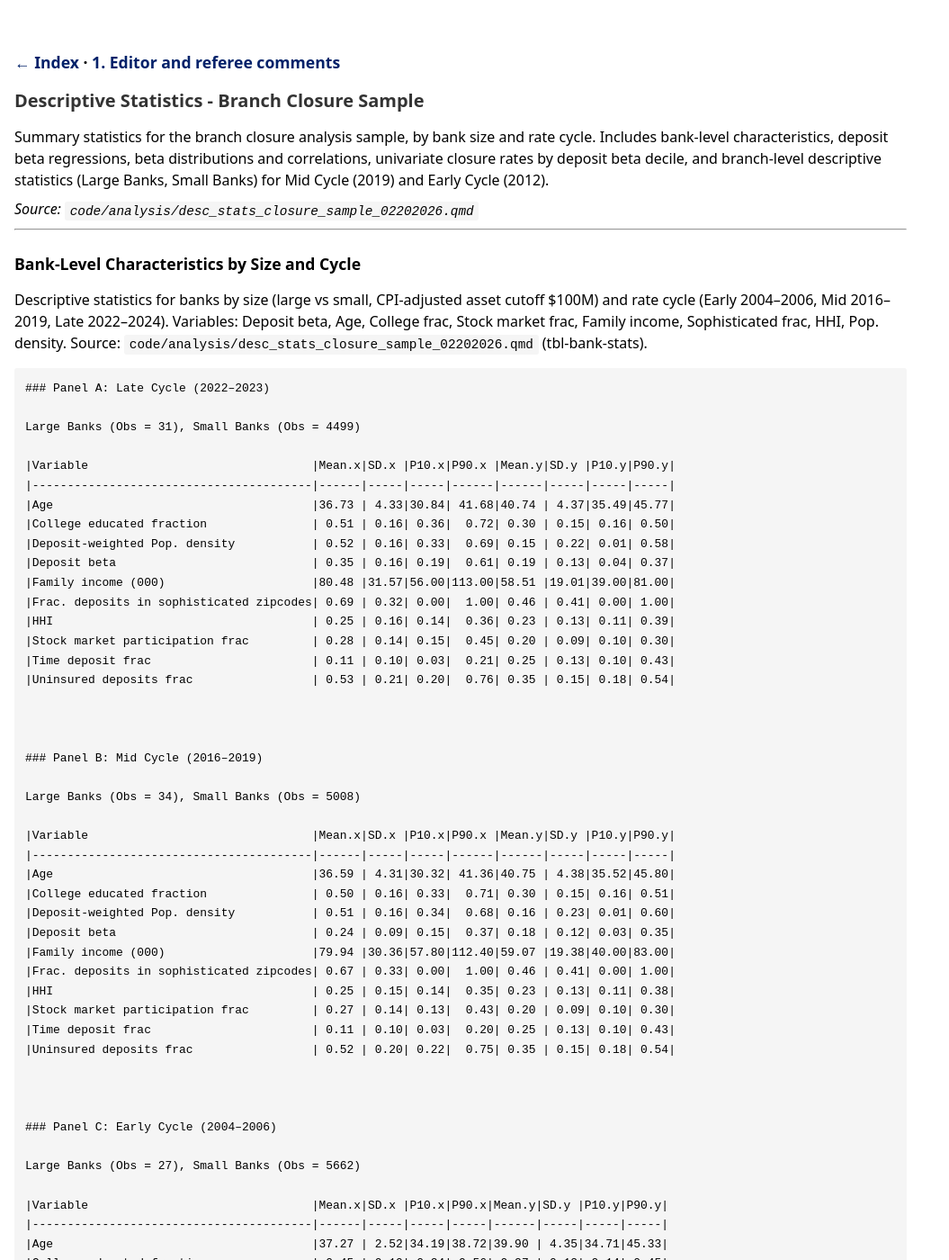
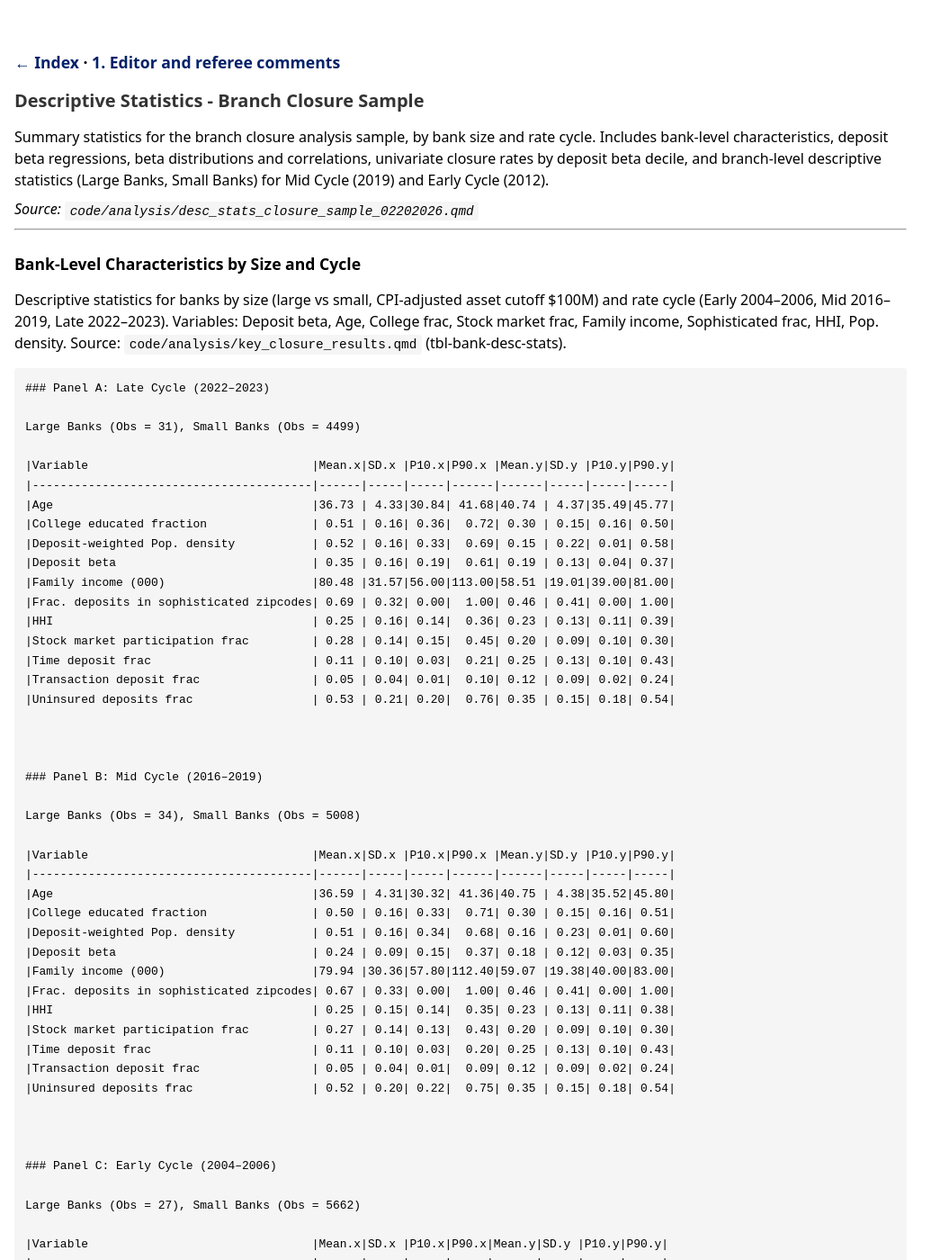
Before and after one commit to dratnadiwakara/NRS_Branch_Closure, a Jekyll site: the page built from docs/desc-stats-closure-sample.md, in a window 1280 px wide and 1400 px high. Shown: the whole window at 90% size, without its empty margins (0-1055 px from the left). Built offline with Jekyll 4.4.1, drawn with Linux system fonts in a browser that asks for light colours; a script that is not in the unit is left out; some of the changed text lies outside the part shown.

Commit message:
add trans dep to desc stats

````diff
--- a/code/analysis/key_closure_results_02172026.qmd
+++ b/code/analysis/key_closure_results_02172026.qmd
@@ -150,12 +150,12 @@ panel_labels <- c(
 old_names <- c(
   "deposit_beta", "age", "college_frac", "dividend_frac", "family_income",
   "sophisticated_frac", "bank_hhi", "population_density",
-  "uninsured_deposits_frac", "time_deposits_assets"
+  "uninsured_deposits_frac", "time_deposits_assets","trans_accts_frac_assets"
 )
 new_names <- c(
   "Deposit beta", "Age", "College educated fraction", "Stock market participation frac",
   "Family income (000)", "Frac. deposits in sophisticated zipcodes", "HHI",
-  "Deposit-weighted Pop. density", "Uninsured deposits frac", "Time deposit frac"
+  "Deposit-weighted Pop. density", "Uninsured deposits frac", "Time deposit frac","Transaction deposit frac"
 )
 
 for (cycle_name in cycle_order) {
--- a/docs/desc-stats-closure-sample.md
+++ b/docs/desc-stats-closure-sample.md
@@ -14,7 +14,7 @@ Summary statistics for the branch closure analysis sample, by bank size and rate
 
 ## Bank-Level Characteristics by Size and Cycle
 
-Descriptive statistics for banks by size (large vs small, CPI-adjusted asset cutoff $100M) and rate cycle (Early 2004–2006, Mid 2016–2019, Late 2022–2024). Variables: Deposit beta, Age, College frac, Stock market frac, Family income, Sophisticated frac, HHI, Pop. density. Source: `code/analysis/desc_stats_closure_sample_02202026.qmd` (tbl-bank-stats).
+Descriptive statistics for banks by size (large vs small, CPI-adjusted asset cutoff $100M) and rate cycle (Early 2004–2006, Mid 2016–2019, Late 2022–2023). Variables: Deposit beta, Age, College frac, Stock market frac, Family income, Sophisticated frac, HHI, Pop. density. Source: `code/analysis/key_closure_results.qmd` (tbl-bank-desc-stats).
 
 ```
 ### Panel A: Late Cycle (2022–2023)
@@ -32,6 +32,7 @@ Large Banks (Obs = 31), Small Banks (Obs = 4499)
 |HHI                                     | 0.25 | 0.16| 0.14|  0.36| 0.23 | 0.13| 0.11| 0.39|
 |Stock market participation frac         | 0.28 | 0.14| 0.15|  0.45| 0.20 | 0.09| 0.10| 0.30|
 |Time deposit frac                       | 0.11 | 0.10| 0.03|  0.21| 0.25 | 0.13| 0.10| 0.43|
+|Transaction deposit frac                | 0.05 | 0.04| 0.01|  0.10| 0.12 | 0.09| 0.02| 0.24|
 |Uninsured deposits frac                 | 0.53 | 0.21| 0.20|  0.76| 0.35 | 0.15| 0.18| 0.54|
 
 
@@ -51,6 +52,7 @@ Large Banks (Obs = 34), Small Banks (Obs = 5008)
 |HHI                                     | 0.25 | 0.15| 0.14|  0.35| 0.23 | 0.13| 0.11| 0.38|
 |Stock market participation frac         | 0.27 | 0.14| 0.13|  0.43| 0.20 | 0.09| 0.10| 0.30|
 |Time deposit frac                       | 0.11 | 0.10| 0.03|  0.20| 0.25 | 0.13| 0.10| 0.43|
+|Transaction deposit frac                | 0.05 | 0.04| 0.01|  0.09| 0.12 | 0.09| 0.02| 0.24|
 |Uninsured deposits frac                 | 0.52 | 0.20| 0.22|  0.75| 0.35 | 0.15| 0.18| 0.54|
 
 
@@ -70,6 +72,7 @@ Large Banks (Obs = 27), Small Banks (Obs = 5662)
 |HHI                                     | 0.25 | 0.17| 0.15| 0.36| 0.22 | 0.12| 0.10| 0.38|
 |Stock market participation frac         | 0.25 | 0.07| 0.19| 0.33| 0.20 | 0.08| 0.10| 0.29|
 |Time deposit frac                       | 0.09 | 0.05| 0.03| 0.16| 0.31 | 0.12| 0.17| 0.47|
+|Transaction deposit frac                | 0.02 | 0.03| 0.00| 0.05| 0.11 | 0.08| 0.02| 0.21|
 |Uninsured deposits frac                 | 0.57 | 0.17| 0.39| 0.77| 0.27 | 0.13| 0.13| 0.45|
 ```
 
````
